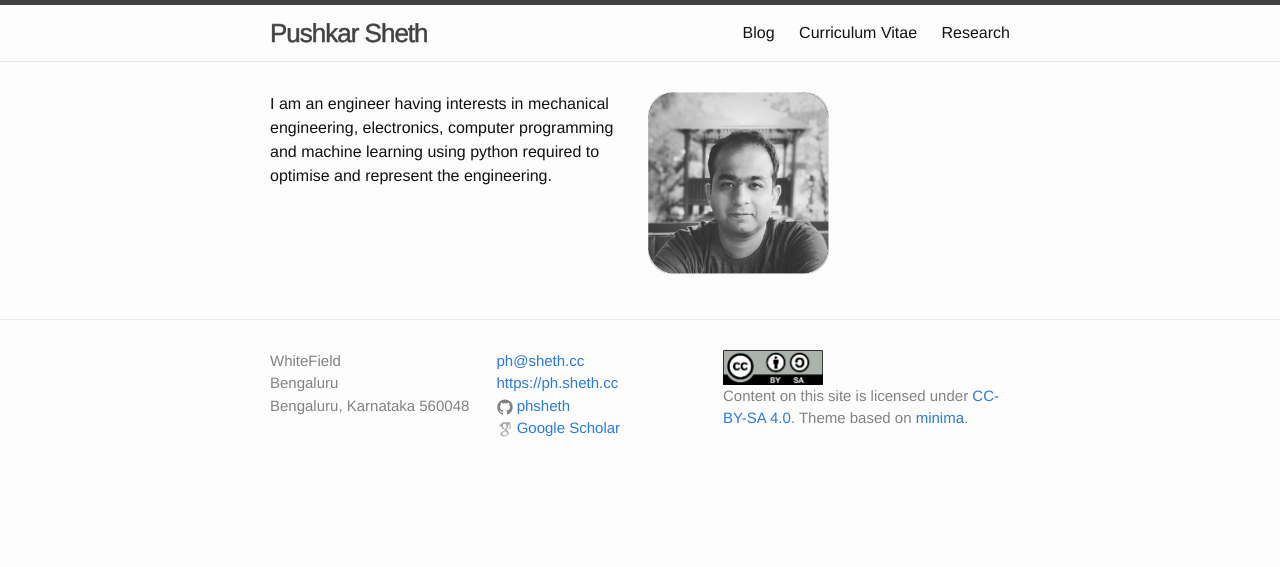
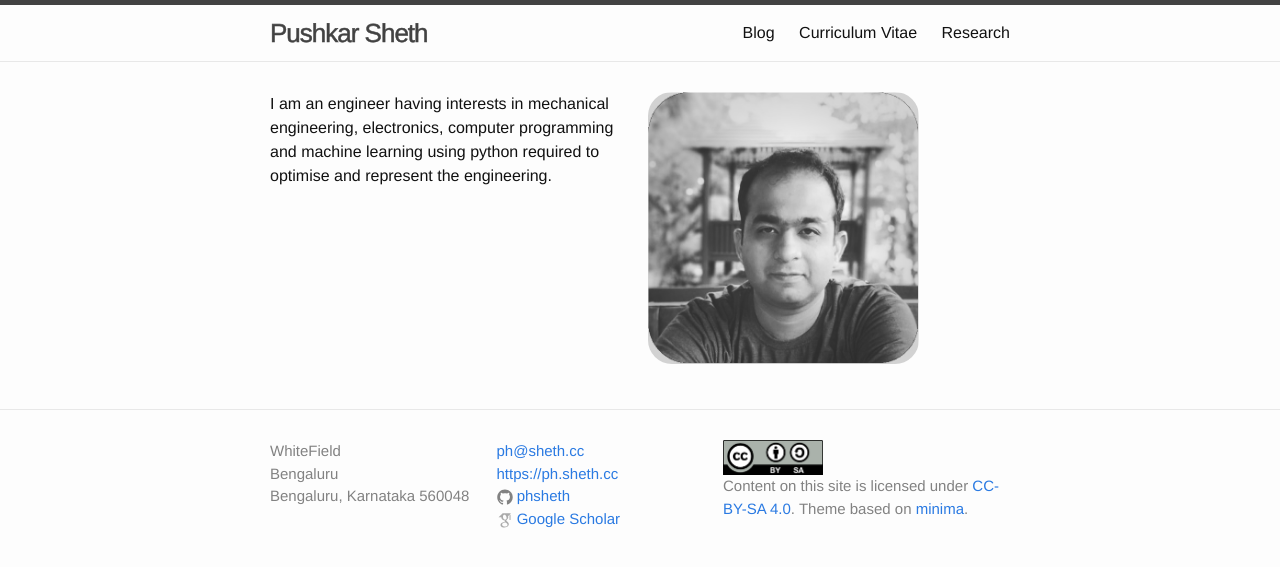
Before and after one commit to phsheth/phsheth.github.io, a Jekyll site: the page built from index.md, in a window 1280 px wide. Shown: the top 567 px of the page. Built offline with Jekyll 4.4.1, drawn with Linux system fonts in a browser that asks for light colours.

Commit message:
Update home.html

```diff
--- a/_layouts/home.html
+++ b/_layouts/home.html
@@ -9,7 +9,7 @@ layout: default
     </div>
 
     <div class="home-col home-col-2">
-      <img src="img/headshot.png" style="width:50%;height:50%;border-radius:24px;">
+      <img src="img/headshot.png" style="width:75%;height:75%;border-radius:24px;">
     </div>
   </div>
 
```
